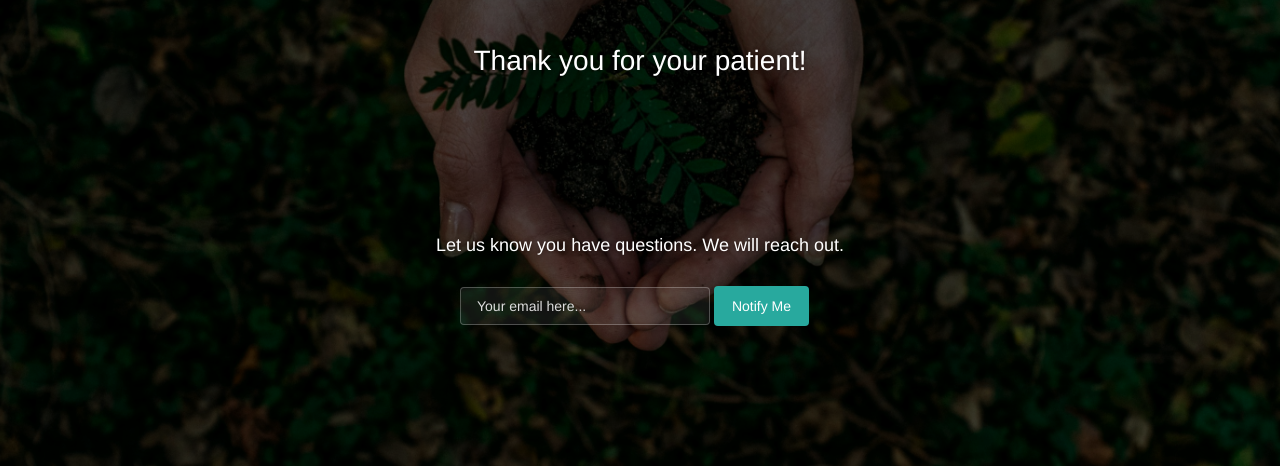
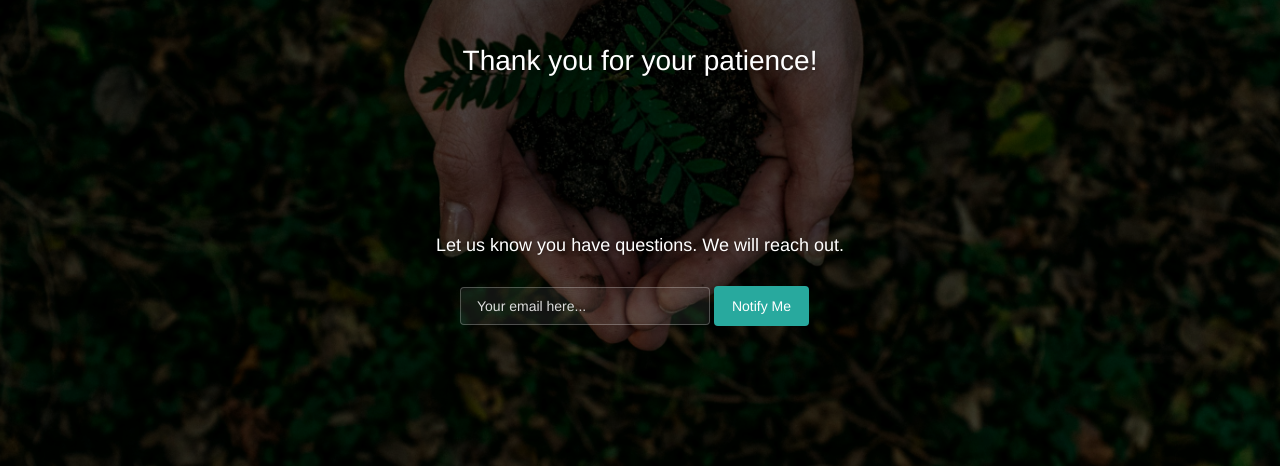
Before and after one commit to hanhsolo/under-construction, a plain HTML site: page index.html in a window 1280 px wide. Shown: the part 334-800 px from the top of the page. Drawn offline with Linux system fonts and the light colour scheme; a web font is replaced by a local one.

Commit message:
Fix spelling

```diff
--- a/index.html
+++ b/index.html
@@ -96,7 +96,7 @@
             <!--  H1 can have 2 designs: "logo" and "logo cursive"           -->
 
             <div class="content">
-                <h4 class="motto">Thank you for your patient!</h4>
+                <h4 class="motto">Thank you for your patience!</h4>
                 <div class="subscribe">
                     <h5 class="info-text">
                         Let us know you have questions. We will reach out.
```
Also changed, not shown: 1 other file.
